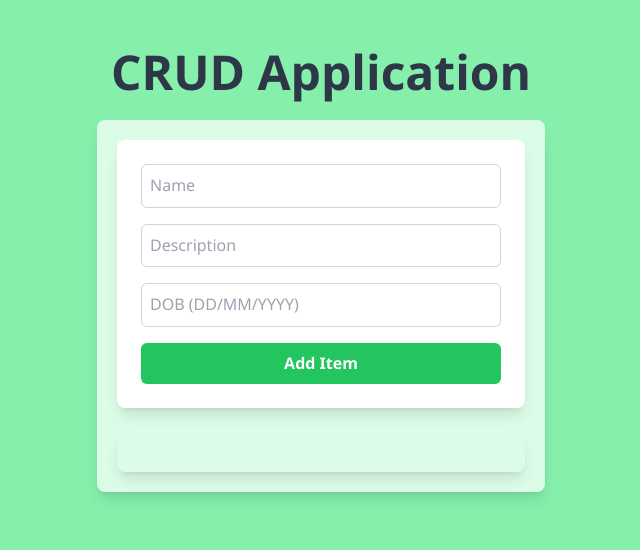
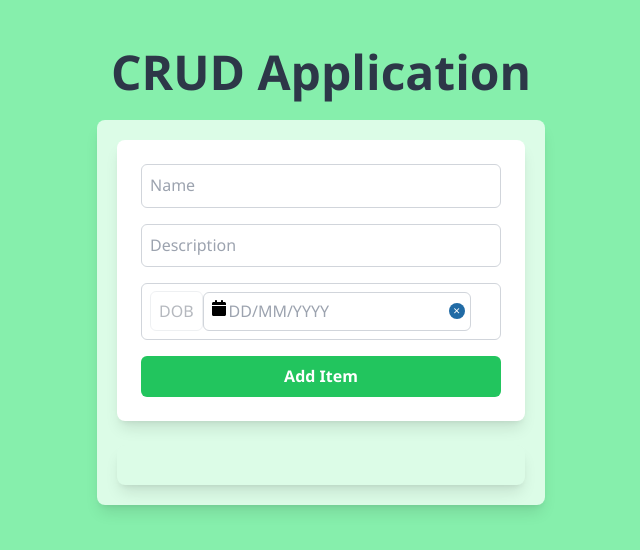
Before and after one commit to yatharth-innostax/CRUD-Application, a React (Create React App) app: page / in a window 1280 px wide. Shown: the top 550 px of the page, without its empty margins (319-959 px from the left). Built offline with nearby package versions, Linux system fonts and the light colour scheme.

Commit message:
Added The Date-Picker feature in DOB Field

```diff
--- a/package.json
+++ b/package.json
@@ -4,9 +4,9 @@
   "private": true,
   "dependencies": {
     "cra-template": "1.2.0",
-    "employeeapp": "file:",
     "mycrudapp": "file:",
     "react": "^19.0.0",
+    "react-datepicker": "^8.0.0",
     "react-dom": "^19.0.0",
     "react-scripts": "5.0.1",
     "web-vitals": "^4.2.4"
@@ -36,6 +36,8 @@
     ]
   },
   "devDependencies": {
+    "autoprefixer": "^10.4.20",
+    "postcss": "^8.5.1",
     "tailwindcss": "^3.4.17"
   }
 }
--- a/src/App.js
+++ b/src/App.js
@@ -6,9 +6,8 @@ import './App.css';
 const App = () => {
   const [items, setItems] = useState([]);
   const [editingItem, setEditingItem] = useState(null);
-
   const addItem = (item) => {
-    setItems([...items, { ...item, id: Date.now() }]);
+    setItems([...items, { ...item, id: Date.now()}]);
   };
 
   const updateItem = (updatedItem) => {
--- a/src/ItemForm.js
+++ b/src/ItemForm.js
@@ -1,15 +1,18 @@
 import React, { useState, useEffect } from 'react';
+import DatePicker from "react-datepicker";
+import "react-datepicker/dist/react-datepicker.css";
+
 
 const ItemForm = ({ addItem, updateItem, editingItem }) => {
     const [name, setName] = useState('');
     const [description, setDescription] = useState('');
-    const [DOB, setDOB] = useState('');
+    const [DOB, setDOB] = useState(new Date());
 
     useEffect(() => {
         if (editingItem) {
             setName(editingItem.name);
             setDescription(editingItem.description);
-            setDOB(editingItem.DOB);
+            setDOB(new Date(editingItem.DOB));
         } else {
             setName('');
             setDescription('');
@@ -19,10 +22,12 @@ const ItemForm = ({ addItem, updateItem, editingItem }) => {
 
     const handleSubmit = (e) => {
         e.preventDefault();
+
+        const item={ name, description, DOB};
         if (editingItem) {
-            updateItem({ id: editingItem.id, name, description, DOB });
+            updateItem({ ...item, id: editingItem.id });
         } else {
-            addItem({ name, description, DOB });
+            addItem(item);
         }
         setName('');
         setDescription('');
@@ -45,13 +50,22 @@ const ItemForm = ({ addItem, updateItem, editingItem }) => {
                 onChange={(e) => setDescription(e.target.value)}
                 className="w-full p-2 border border-gray-300 rounded-md focus:outline-none focus:ring-2 focus:ring-blue-400 mb-4"
             />
-            <input
-                type="text"
-                placeholder='DOB (DD/MM/YYYY)'
-                value={DOB}
-                onChange={(e) => setDOB(e.target.value)}
-                className="w-full p-2 border border-gray-300 rounded-md focus:outline-none focus:ring-2 focus:ring-blue-400 mb-4"
-            />
+
+            <div className="w-full p-2 border border-gray-300 rounded-md focus:outline-none focus:ring-2 focus:ring-blue-400 mb-4" >
+
+                <label className="w-full p-2 border border-gray-300 rounded-md focus:outline-none focus:ring-2 focus:ring-blue-400 mb-4 opacity-35" aria-required><i class="fa fa-birthday-cake" aria-hidden="true"></i>DOB</label>
+                <DatePicker
+                    showIcon
+                    toggleCalendarOnIconClick
+                    selected={DOB}
+                    onChange={(date) => setDOB(date)}
+                    className="w-full p-2 border border-gray-300 rounded-md focus:outline-none focus:ring-2 focus:ring-blue-400"
+                    dateFormat="dd/MM/yyyy"
+                    isClearable
+                    placeholderText="DD/MM/YYYY"
+                />
+            </div>
+
             <button
                 type='submit'
                 className={`w-full py-2 font-semibold text-white rounded-md transition-all duration-300 ${
--- a/src/ItemList.js
+++ b/src/ItemList.js
@@ -6,7 +6,7 @@ const ItemList = ({ items, deleteItem, editItem }) => {
       {items.map((item) => (
         <li key={item.id} className="flex justify-between items-center p-4 border-b border-gray-300 text-base text-gray-800 transition-all duration-300 hover:bg-gray-50">
           <span className="text-gray-700">
-            <strong>{item.name}</strong> - {item.description} - {item.DOB}
+            <strong>{item.name}</strong> - {item.description} - {item.DOB.toLocaleDateString()}
           </span>
           <div>
             <button
```
Also changed, not shown: 1 other file (tests, documents, lock files or other folders).
